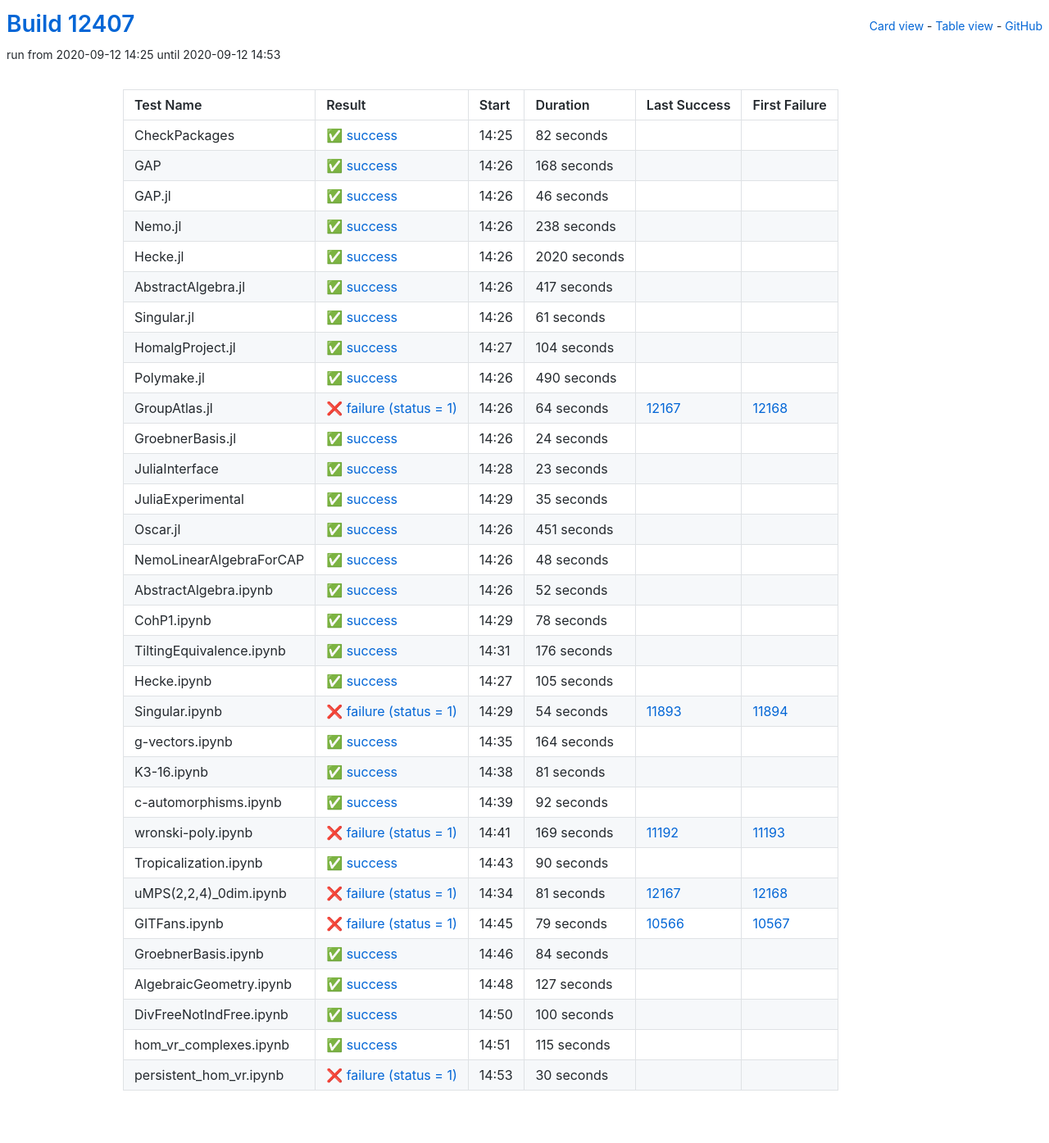
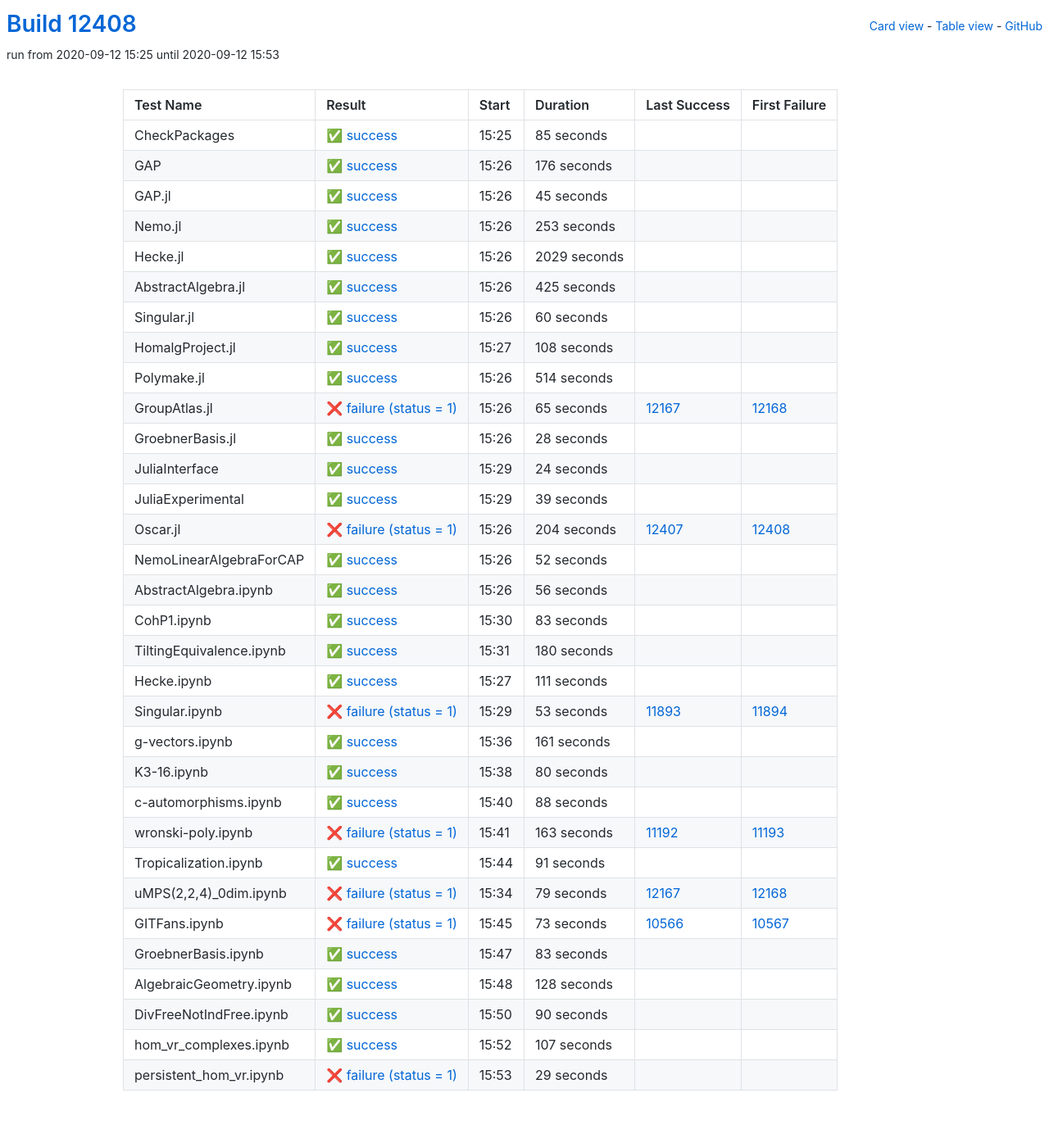
Before and after one commit to oscar-system/oscar-ci-status, a Jekyll site: the page built from table.html, in a window 1280 px wide. Shown: the whole page at 82% size. Built offline with Jekyll 4.4.1, drawn with Linux system fonts in a browser that asks for light colours.

Commit message:
Build #12408

```diff
--- a/_data/ci.yml
+++ b/_data/ci.yml
@@ -1,6 +1,6 @@
 ---
-build: 12407
-build_url: https://oscarci.mathematik.uni-kl.de/job/oscar/12407/
+build: 12408
+build_url: https://oscarci.mathematik.uni-kl.de/job/oscar/12408/
 job: oscar
 organization: oscar-system
 repo: oscar-ci-status
@@ -8,128 +8,140 @@
 tests:
 - name: CheckPackages
   id: checkpackages
-  log: https://oscarci.mathematik.uni-kl.de/job/oscar/12407/artifact/logs/build-12407/CheckPackages.log
-  start: 2020-09-12 14:25
+  log: https://oscarci.mathematik.uni-kl.de/job/oscar/12408/artifact/logs/build-12408/CheckPackages.log
+  start: 2020-09-12 15:25
   success: true
   exitcode: 0
   status: success
-  duration: 82
+  duration: 85
   last_success: false
   last_success_url:
   first_failure: false
   first_failure_url:
 - name: GAP
   id: gap
-  log: https://oscarci.mathematik.uni-kl.de/job/oscar/12407/artifact/logs/build-12407/GAP.log
-  start: 2020-09-12 14:26
+  log: https://oscarci.mathematik.uni-kl.de/job/oscar/12408/artifact/logs/build-12408/GAP.log
+  start: 2020-09-12 15:26
   success: true
   exitcode: 0
   status: success
-  duration: 168
+  duration: 176
   last_success: false
   last_success_url:
   first_failure: false
   first_failure_url:
 - name: GAP.jl
   id: gap-jl
-  log: https://oscarci.mathematik.uni-kl.de/job/oscar/12407/artifact/logs/build-12407/GAP.jl.log
-  start: 2020-09-12 14:26
+  log: https://oscarci.mathematik.uni-kl.de/job/oscar/12408/artifact/logs/build-12408/GAP.jl.log
+  start: 2020-09-12 15:26
   success: true
   exitcode: 0
   status: success
-  duration: 46
+  duration: 45
   last_success: false
   last_success_url:
   first_failure: false
   first_failure_url:
 - name: Nemo.jl
   id: nemo-jl
-  log: https://oscarci.mathematik.uni-kl.de/job/oscar/12407/artifact/logs/build-12407/Nemo.jl.log
-  start: 2020-09-12 14:26
+  log: https://oscarci.mathematik.uni-kl.de/job/oscar/12408/artifact/logs/build-12408/Nemo.jl.log
+  start: 2020-09-12 15:26
   success: true
   exitcode: 0
   status: success
-  duration: 238
+  duration: 253
   last_success: false
   last_success_url:
   first_failure: false
   first_failure_url:
 - name: Hecke.jl
   id: hecke-jl
-  log: https://oscarci.mathematik.uni-kl.de/job/oscar/12407/artifact/logs/build-12407/Hecke.jl.log
-  start: 2020-09-12 14:26
+  log: https://oscarci.mathematik.uni-kl.de/job/oscar/12408/artifact/logs/build-12408/Hecke.jl.log
+  start: 2020-09-12 15:26
   success: true
   exitcode: 0
   status: success
-  duration: 2020
+  duration: 2029
   last_success: false
   last_success_url:
   first_failure: false
   first_failure_url:
 - name: AbstractAlgebra.jl
   id: abstractalgebra-jl
-  log: https://oscarci.mathematik.uni-kl.de/job/oscar/12407/artifact/logs/build-12407/AbstractAlgebra.jl.log
-  start: 2020-09-12 14:26
+  log: https://oscarci.mathematik.uni-kl.de/job/oscar/12408/artifact/logs/build-12408/AbstractAlgebra.jl.log
+  start: 2020-09-12 15:26
   success: true
   exitcode: 0
   status: success
-  duration: 417
+  duration: 425
   last_success: false
   last_success_url:
   first_failure: false
   first_failure_url:
 - name: Singular.jl
   id: singular-jl
-  log: https://oscarci.mathematik.uni-kl.de/job/oscar/12407/artifact/logs/build-12407/Singular.jl.log
-  start: 2020-09-12 14:26
+  log: https://oscarci.mathematik.uni-kl.de/job/oscar/12408/artifact/logs/build-12408/Singular.jl.log
+  start: 2020-09-12 15:26
   success: true
   exitcode: 0
   status: success
-  duration: 61
+  duration: 60
   last_success: false
   last_success_url:
   first_failure: false
   first_failure_url:
 - name: HomalgProject.jl
   id: homalgproject-jl
-  log: https://oscarci.mathematik.uni-kl.de/job/oscar/12407/artifact/logs/build-12407/HomalgProject.jl.log
-  start: 2020-09-12 14:27
+  log: https://oscarci.mathematik.uni-kl.de/job/oscar/12408/artifact/logs/build-12408/HomalgProject.jl.log
+  start: 2020-09-12 15:27
   success: true
   exitcode: 0
   status: success
-  duration: 104
+  duration: 108
   last_success: false
   last_success_url:
   first_failure: false
   first_failure_url:
 - name: Polymake.jl
   id: polymake-jl
-  log: https://oscarci.mathematik.uni-kl.de/job/oscar/12407/artifact/logs/build-12407/Polymake.jl.log
-  start: 2020-09-12 14:26
+  log: https://oscarci.mathematik.uni-kl.de/job/oscar/12408/artifact/logs/build-12408/Polymake.jl.log
+  start: 2020-09-12 15:26
   success: true
   exitcode: 0
   status: success
-  duration: 490
+  duration: 514
   last_success: false
   last_success_url:
   first_failure: false
   first_failure_url:
 - name: GroupAtlas.jl
   id: groupatlas-jl
-  log: https://oscarci.mathematik.uni-kl.de/job/oscar/12407/artifact/logs/build-12407/GroupAtlas.jl.log
-  start: 2020-09-12 14:26
+  log: https://oscarci.mathematik.uni-kl.de/job/oscar/12408/artifact/logs/build-12408/GroupAtlas.jl.log
+  start: 2020-09-12 15:26
   success: false
   exitcode: 1
   status: failure
-  duration: 64
+  duration: 65
   last_success: 12167
   last_success_url: https://oscarci.mathematik.uni-kl.de/job/oscar/12167/
   first_failure: 12168
   first_failure_url: https://oscarci.mathematik.uni-kl.de/job/oscar/12168/
 - name: GroebnerBasis.jl
   id: groebnerbasis-jl
-  log: https://oscarci.mathematik.uni-kl.de/job/oscar/12407/artifact/logs/build-12407/GroebnerBasis.jl.log
-  start: 2020-09-12 14:26
+  log: https://oscarci.mathematik.uni-kl.de/job/oscar/12408/artifact/logs/build-12408/GroebnerBasis.jl.log
+  start: 2020-09-12 15:26
+  success: true
+  exitcode: 0
+  status: success
+  duration: 28
+  last_success: false
+  last_success_url:
+  first_failure: false
+  first_failure_url:
+- name: JuliaInterface
+  id: juliainterface
+  log: https://oscarci.mathematik.uni-kl.de/job/oscar/12408/artifact/logs/build-12408/JuliaInterface.log
+  start: 2020-09-12 15:29
   success: true
   exitcode: 0
   status: success
@@ -138,58 +150,34 @@
   last_success_url:
   first_failure: false
   first_failure_url:
-- name: JuliaInterface
-  id: juliainterface
-  log: https://oscarci.mathematik.uni-kl.de/job/oscar/12407/artifact/logs/build-12407/JuliaInterface.log
-  start: 2020-09-12 14:28
+- name: JuliaExperimental
+  id: juliaexperimental
+  log: https://oscarci.mathematik.uni-kl.de/job/oscar/12408/artifact/logs/build-12408/JuliaExperimental.log
+  start: 2020-09-12 15:29
   success: true
   exitcode: 0
   status: success
-  duration: 23
-  last_success: false
-  last_success_url:
-  first_failure: false
-  first_failure_url:
-- name: JuliaExperimental
-  id: juliaexperimental
-  log: https://oscarci.mathematik.uni-kl.de/job/oscar/12407/artifact/logs/build-12407/JuliaExperimental.log
-  start: 2020-09-12 14:29
-  success: true
-  exitcode: 0
-  status: success
-  duration: 35
+  duration: 39
   last_success: false
   last_success_url:
   first_failure: false
   first_failure_url:
 - name: Oscar.jl
   id: oscar-jl
-  log: https://oscarci.mathematik.uni-kl.de/job/oscar/12407/artifact/logs/build-12407/Oscar.jl.log
-  start: 2020-09-12 14:26
-  success: true
-  exitcode: 0
-  status: success
-  duration: 451
-  last_success: false
-  last_success_url:
-  first_failure: false
-  first_failure_url:
+  log: https://oscarci.mathematik.uni-kl.de/job/oscar/12408/artifact/logs/build-12408/Oscar.jl.log
+  start: 2020-09-12 15:26
+  success: false
+  exitcode: 1
+  status: failure
+  duration: 204
+  last_success: 12407
+  last_success_url: https://oscarci.mathematik.uni-kl.de/job/oscar/12407/
+  first_failure: 12408
+  first_failure_url: https://oscarci.mathematik.uni-kl.de/job/oscar/12408/
 - name: NemoLinearAlgebraForCAP
   id: nemolinearalgebraforcap
-  log: https://oscarci.mathematik.uni-kl.de/job/oscar/12407/artifact/logs/build-12407/NemoLinearAlgebraForCAP.log
-  start: 2020-09-12 14:26
-  success: true
-  exitcode: 0
-  status: success
-  duration: 48
-  last_success: false
-  last_success_url:
-  first_failure: false
-  first_failure_url:
-- name: AbstractAlgebra.ipynb
-  id: abstractalgebra-ipynb
-  log: https://oscarci.mathematik.uni-kl.de/job/oscar/12407/artifact/logs/build-12407/AbstractAlgebra.ipynb.log
-  start: 2020-09-12 14:26
+  log: https://oscarci.mathematik.uni-kl.de/job/oscar/12408/artifact/logs/build-12408/NemoLinearAlgebraForCAP.log
+  start: 2020-09-12 15:26
   success: true
   exitcode: 0
   status: success
@@ -198,106 +186,178 @@
   last_success_url:
   first_failure: false
   first_failure_url:
-- name: CohP1.ipynb
-  id: cohp1-ipynb
-  log: https://oscarci.mathematik.uni-kl.de/job/oscar/12407/artifact/logs/build-12407/CohP1.ipynb.log
-  start: 2020-09-12 14:29
+- name: AbstractAlgebra.ipynb
+  id: abstractalgebra-ipynb
+  log: https://oscarci.mathematik.uni-kl.de/job/oscar/12408/artifact/logs/build-12408/AbstractAlgebra.ipynb.log
+  start: 2020-09-12 15:26
   success: true
   exitcode: 0
   status: success
-  duration: 78
+  duration: 56
+  last_success: false
+  last_success_url:
+  first_failure: false
+  first_failure_url:
+- name: CohP1.ipynb
+  id: cohp1-ipynb
+  log: https://oscarci.mathematik.uni-kl.de/job/oscar/12408/artifact/logs/build-12408/CohP1.ipynb.log
+  start: 2020-09-12 15:30
+  success: true
+  exitcode: 0
+  status: success
+  duration: 83
   last_success: false
   last_success_url:
   first_failure: false
   first_failure_url:
 - name: TiltingEquivalence.ipynb
   id: tiltingequivalence-ipynb
-  log: https://oscarci.mathematik.uni-kl.de/job/oscar/12407/artifact/logs/build-12407/TiltingEquivalence.ipynb.log
-  start: 2020-09-12 14:31
+  log: https://oscarci.mathematik.uni-kl.de/job/oscar/12408/artifact/logs/build-12408/TiltingEquivalence.ipynb.log
+  start: 2020-09-12 15:31
   success: true
   exitcode: 0
   status: success
-  duration: 176
+  duration: 180
   last_success: false
   last_success_url:
   first_failure: false
   first_failure_url:
 - name: Hecke.ipynb
   id: hecke-ipynb
-  log: https://oscarci.mathematik.uni-kl.de/job/oscar/12407/artifact/logs/build-12407/Hecke.ipynb.log
-  start: 2020-09-12 14:27
+  log: https://oscarci.mathematik.uni-kl.de/job/oscar/12408/artifact/logs/build-12408/Hecke.ipynb.log
+  start: 2020-09-12 15:27
   success: true
   exitcode: 0
   status: success
-  duration: 105
+  duration: 111
   last_success: false
   last_success_url:
   first_failure: false
   first_failure_url:
 - name: Singular.ipynb
   id: singular-ipynb
-  log: https://oscarci.mathematik.uni-kl.de/job/oscar/12407/artifact/logs/build-12407/Singular.ipynb.log
-  start: 2020-09-12 14:29
+  log: https://oscarci.mathematik.uni-kl.de/job/oscar/12408/artifact/logs/build-12408/Singular.ipynb.log
+  start: 2020-09-12 15:29
   success: false
   exitcode: 1
   status: failure
-  duration: 54
+  duration: 53
   last_success: 11893
   last_success_url: https://oscarci.mathematik.uni-kl.de/job/oscar/11893/
   first_failure: 11894
   first_failure_url: https://oscarci.mathematik.uni-kl.de/job/oscar/11894/
 - name: g-vectors.ipynb
   id: g-vectors-ipynb
-  log: https://oscarci.mathematik.uni-kl.de/job/oscar/12407/artifact/logs/build-12407/g-vectors.ipynb.log
-  start: 2020-09-12 14:35
+  log: https://oscarci.mathematik.uni-kl.de/job/oscar/12408/artifact/logs/build-12408/g-vectors.ipynb.log
+  start: 2020-09-12 15:36
   success: true
   exitcode: 0
   status: success
-  duration: 164
+  duration: 161
   last_success: false
   last_success_url:
   first_failure: false
   first_failure_url:
 - name: K3-16.ipynb
   id: k3-16-ipynb
-  log: https://oscarci.mathematik.uni-kl.de/job/oscar/12407/artifact/logs/build-12407/K3-16.ipynb.log
-  start: 2020-09-12 14:38
+  log: https://oscarci.mathematik.uni-kl.de/job/oscar/12408/artifact/logs/build-12408/K3-16.ipynb.log
+  start: 2020-09-12 15:38
   success: true
   exitcode: 0
   status: success
-  duration: 81
+  duration: 80
   last_success: false
   last_success_url:
   first_failure: false
   first_failure_url:
 - name: c-automorphisms.ipynb
   id: c-automorphisms-ipynb
-  log: https://oscarci.mathematik.uni-kl.de/job/oscar/12407/artifact/logs/build-12407/c-automorphisms.ipynb.log
-  start: 2020-09-12 14:39
+  log: https://oscarci.mathematik.uni-kl.de/job/oscar/12408/artifact/logs/build-12408/c-automorphisms.ipynb.log
+  start: 2020-09-12 15:40
   success: true
   exitcode: 0
   status: success
-  duration: 92
+  duration: 88
   last_success: false
   last_success_url:
   first_failure: false
   first_failure_url:
 - name: wronski-poly.ipynb
   id: wronski-poly-ipynb
-  log: https://oscarci.mathematik.uni-kl.de/job/oscar/12407/artifact/logs/build-12407/wronski-poly.ipynb.log
-  start: 2020-09-12 14:41
+  log: https://oscarci.mathematik.uni-kl.de/job/oscar/12408/artifact/logs/build-12408/wronski-poly.ipynb.log
+  start: 2020-09-12 15:41
   success: false
   exitcode: 1
   status: failure
-  duration: 169
+  duration: 163
   last_success: 11192
   last_success_url: https://oscarci.mathematik.uni-kl.de/job/oscar/11192/
   first_failure: 11193
   first_failure_url: https://oscarci.mathematik.uni-kl.de/job/oscar/11193/
 - name: Tropicalization.ipynb
   id: tropicalization-ipynb
-  log: https://oscarci.mathematik.uni-kl.de/job/oscar/12407/artifact/logs/build-12407/Tropicalization.ipynb.log
-  start: 2020-09-12 14:43
+  log: https://oscarci.mathematik.uni-kl.de/job/oscar/12408/artifact/logs/build-12408/Tropicalization.ipynb.log
+  start: 2020-09-12 15:44
+  success: true
+  exitcode: 0
+  status: success
+  duration: 91
+  last_success: false
+  last_success_url:
+  first_failure: false
+  first_failure_url:
+- name: uMPS(2,2,4)_0dim.ipynb
+  id: umps-2-2-4-0dim-ipynb
+  log: https://oscarci.mathematik.uni-kl.de/job/oscar/12408/artifact/logs/build-12408/uMPS-2-2-4-_0dim.ipynb.log
+  start: 2020-09-12 15:34
+  success: false
+  exitcode: 1
+  status: failure
+  duration: 79
+  last_success: 12167
+  last_success_url: https://oscarci.mathematik.uni-kl.de/job/oscar/12167/
+  first_failure: 12168
+  first_failure_url: https://oscarci.mathematik.uni-kl.de/job/oscar/12168/
+- name: GITFans.ipynb
+  id: gitfans-ipynb
+  log: https://oscarci.mathematik.uni-kl.de/job/oscar/12408/artifact/logs/build-12408/GITFans.ipynb.log
+  start: 2020-09-12 15:45
+  success: false
+  exitcode: 1
+  status: failure
+  duration: 73
+  last_success: 10566
+  last_success_url: https://oscarci.mathematik.uni-kl.de/job/oscar/10566/
+  first_failure: 10567
+  first_failure_url: https://oscarci.mathematik.uni-kl.de/job/oscar/10567/
+- name: GroebnerBasis.ipynb
+  id: groebnerbasis-ipynb
+  log: https://oscarci.mathematik.uni-kl.de/job/oscar/12408/artifact/logs/build-12408/GroebnerBasis.ipynb.log
+  start: 2020-09-12 15:47
+  success: true
+  exitcode: 0
+  status: success
+  duration: 83
+  last_success: false
+  last_success_url:
+  first_failure: false
+  first_failure_url:
+- name: AlgebraicGeometry.ipynb
+  id: algebraicgeometry-ipynb
+  log: https://oscarci.mathematik.uni-kl.de/job/oscar/12408/artifact/logs/build-12408/AlgebraicGeometry.ipynb.log
+  start: 2020-09-12 15:48
+  success: true
+  exitcode: 0
+  status: success
+  duration: 128
+  last_success: false
+  last_success_url:
+  first_failure: false
+  first_failure_url:
+- name: DivFreeNotIndFree.ipynb
+  id: divfreenotindfree-ipynb
+  log: https://oscarci.mathematik.uni-kl.de/job/oscar/12408/artifact/logs/build-12408/DivFreeNotIndFree.ipynb.log
+  start: 2020-09-12 15:50
   success: true
   exitcode: 0
   status: success
@@ -306,86 +366,26 @@
   last_success_url:
   first_failure: false
   first_failure_url:
-- name: uMPS(2,2,4)_0dim.ipynb
-  id: umps-2-2-4-0dim-ipynb
-  log: https://oscarci.mathematik.uni-kl.de/job/oscar/12407/artifact/logs/build-12407/uMPS-2-2-4-_0dim.ipynb.log
-  start: 2020-09-12 14:34
-  success: false
-  exitcode: 1
-  status: failure
-  duration: 81
-  last_success: 12167
-  last_success_url: https://oscarci.mathematik.uni-kl.de/job/oscar/12167/
-  first_failure: 12168
-  first_failure_url: https://oscarci.mathematik.uni-kl.de/job/oscar/12168/
-- name: GITFans.ipynb
-  id: gitfans-ipynb
-  log: https://oscarci.mathematik.uni-kl.de/job/oscar/12407/artifact/logs/build-12407/GITFans.ipynb.log
-  start: 2020-09-12 14:45
-  success: false
-  exitcode: 1
-  status: failure
-  duration: 79
-  last_success: 10566
-  last_success_url: https://oscarci.mathematik.uni-kl.de/job/oscar/10566/
-  first_failure: 10567
-  first_failure_url: https://oscarci.mathematik.uni-kl.de/job/oscar/10567/
-- name: GroebnerBasis.ipynb
-  id: groebnerbasis-ipynb
-  log: https://oscarci.mathematik.uni-kl.de/job/oscar/12407/artifact/logs/build-12407/GroebnerBasis.ipynb.log
-  start: 2020-09-12 14:46
+- name: hom_vr_complexes.ipynb
+  id: hom-vr-complexes-ipynb
+  log: https://oscarci.mathematik.uni-kl.de/job/oscar/12408/artifact/logs/build-12408/hom_vr_complexes.ipynb.log
+  start: 2020-09-12 15:52
   success: true
   exitcode: 0
   status: success
-  duration: 84
-  last_success: false
-  last_success_url:
-  first_failure: false
-  first_failure_url:
-- name: AlgebraicGeometry.ipynb
-  id: algebraicgeometry-ipynb
-  log: https://oscarci.mathematik.uni-kl.de/job/oscar/12407/artifact/logs/build-12407/AlgebraicGeometry.ipynb.log
-  start: 2020-09-12 14:48
-  success: true
-  exitcode: 0
-  status: success
-  duration: 127
-  last_success: false
-  last_success_url:
-  first_failure: false
-  first_failure_url:
-- name: DivFreeNotIndFree.ipynb
-  id: divfreenotindfree-ipynb
-  log: https://oscarci.mathematik.uni-kl.de/job/oscar/12407/artifact/logs/build-12407/DivFreeNotIndFree.ipynb.log
-  start: 2020-09-12 14:50
-  success: true
-  exitcode: 0
-  status: success
-  duration: 100
-  last_success: false
-  last_success_url:
-  first_failure: false
-  first_failure_url:
-- name: hom_vr_complexes.ipynb
-  id: hom-vr-complexes-ipynb
-  log: https://oscarci.mathematik.uni-kl.de/job/oscar/12407/artifact/logs/build-12407/hom_vr_complexes.ipynb.log
-  start: 2020-09-12 14:51
-  success: true
-  exitcode: 0
-  status: success
-  duration: 115
+  duration: 107
   last_success: false
   last_success_url:
   first_failure: false
   first_failure_url:
 - name: persistent_hom_vr.ipynb
   id: persistent-hom-vr-ipynb
-  log: https://oscarci.mathematik.uni-kl.de/job/oscar/12407/artifact/logs/build-12407/persistent_hom_vr.ipynb.log
-  start: 2020-09-12 14:53
+  log: https://oscarci.mathematik.uni-kl.de/job/oscar/12408/artifact/logs/build-12408/persistent_hom_vr.ipynb.log
+  start: 2020-09-12 15:53
   success: false
   exitcode: 1
   status: failure
-  duration: 30
+  duration: 29
   last_success: false
   last_success_url:
   first_failure: false
```
Also changed, not shown: README.md.
